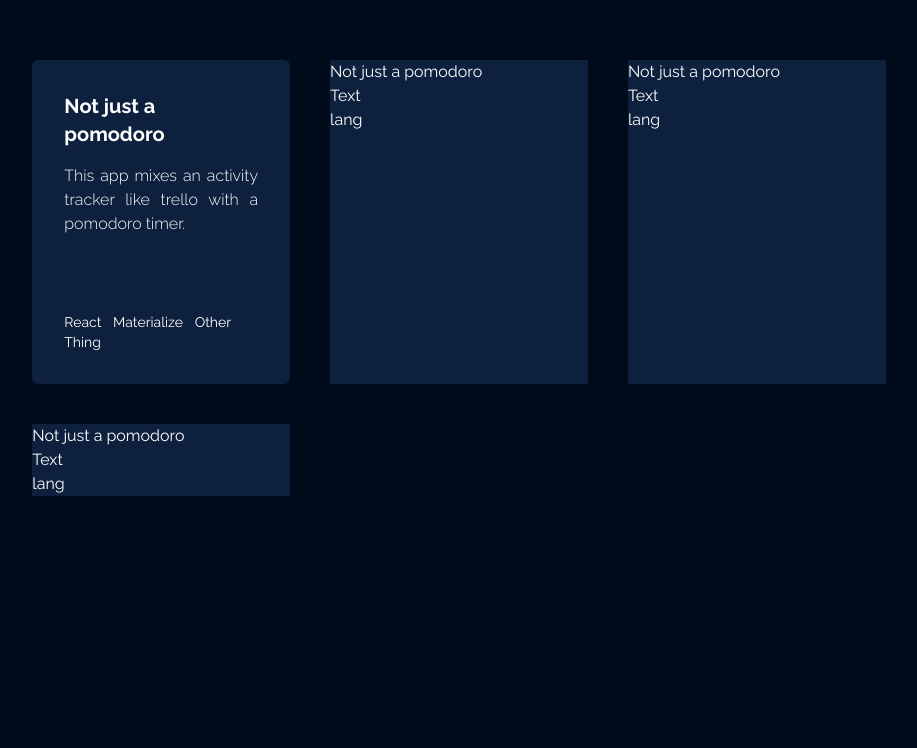
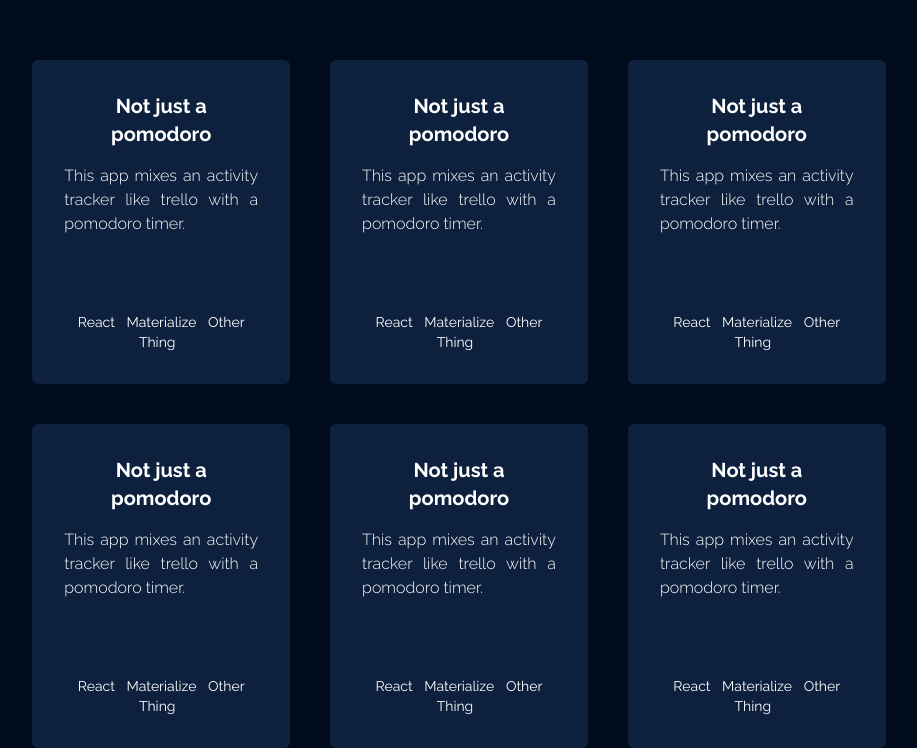
Before and after one commit to JoelDev7/portfolio-v1, a website: page src/index.html in a window 1280 px wide. Shown: the part 1656-2404 px from the top of the page, without its empty margins (181-1098 px from the left). Drawn offline with Linux system fonts and the light colour scheme.

Commit message:
overflow problem for 'projects' section solved

```diff
--- a/src/index.html
+++ b/src/index.html
@@ -98,14 +98,15 @@
         />
       </div>
     </section>
-    <section id="projects" class="overflow-auto">
-      <div class="w-8/12 mx-auto grid grid-cols-3 gap-10 mt-10">
+    <section id="projects" class="text-center">
+      <!-- TODO Solve the problem with section height and card display overflow -->
+      <div class="inline-block">
+        <div
+          class="w-8/12 mx-auto grid grid-cols-1 sm:grid-cols-2 md:grid-cols-2 lg:grid-cols-3 gap-10 mt-10"
+        >
           <div class="project-container bg-tertiary py-8 px-8 rounded-md">
             <h1 class="text-xl font-bold">Not just a pomodoro</h1>
-          <p
-            style="min-height: 120px"
-            class="mt-4 font-light text-justify overflow-y-scroll"
-          >
+            <p style="min-height: 120px" class="mt-4 font-light text-justify">
               This app mixes an activity tracker like trello with a pomodoro
               timer.
             </p>
@@ -115,26 +116,66 @@
               <li class="mr-2 inline">Other Thing</li>
             </ul>
           </div>
-        <div class="project-container bg-tertiary">
-          <h1>Not just a pomodoro</h1>
-          <p>Text</p>
-          <ul>
-            <li>lang</li>
+          <div class="project-container bg-tertiary py-8 px-8 rounded-md">
+            <h1 class="text-xl font-bold">Not just a pomodoro</h1>
+            <p style="min-height: 120px" class="mt-4 font-light text-justify">
+              This app mixes an activity tracker like trello with a pomodoro
+              timer.
+            </p>
+            <ul class="mt-7 text-sm">
+              <li class="mr-2 inline">React</li>
+              <li class="mr-2 inline">Materialize</li>
+              <li class="mr-2 inline">Other Thing</li>
             </ul>
           </div>
-        <div class="project-container bg-tertiary">
-          <h1>Not just a pomodoro</h1>
-          <p>Text</p>
-          <ul>
-            <li>lang</li>
+          <div class="project-container bg-tertiary py-8 px-8 rounded-md">
+            <h1 class="text-xl font-bold">Not just a pomodoro</h1>
+            <p style="min-height: 120px" class="mt-4 font-light text-justify">
+              This app mixes an activity tracker like trello with a pomodoro
+              timer.
+            </p>
+            <ul class="mt-7 text-sm">
+              <li class="mr-2 inline">React</li>
+              <li class="mr-2 inline">Materialize</li>
+              <li class="mr-2 inline">Other Thing</li>
             </ul>
           </div>
-        <div class="project-container bg-tertiary">
-          <h1>Not just a pomodoro</h1>
-          <p>Text</p>
-          <ul>
-            <li>lang</li>
+          <div class="project-container bg-tertiary py-8 px-8 rounded-md">
+            <h1 class="text-xl font-bold">Not just a pomodoro</h1>
+            <p style="min-height: 120px" class="mt-4 font-light text-justify">
+              This app mixes an activity tracker like trello with a pomodoro
+              timer.
+            </p>
+            <ul class="mt-7 text-sm">
+              <li class="mr-2 inline">React</li>
+              <li class="mr-2 inline">Materialize</li>
+              <li class="mr-2 inline">Other Thing</li>
             </ul>
+          </div>
+          <div class="project-container bg-tertiary py-8 px-8 rounded-md">
+            <h1 class="text-xl font-bold">Not just a pomodoro</h1>
+            <p style="min-height: 120px" class="mt-4 font-light text-justify">
+              This app mixes an activity tracker like trello with a pomodoro
+              timer.
+            </p>
+            <ul class="mt-7 text-sm">
+              <li class="mr-2 inline">React</li>
+              <li class="mr-2 inline">Materialize</li>
+              <li class="mr-2 inline">Other Thing</li>
+            </ul>
+          </div>
+          <div class="project-container bg-tertiary py-8 px-8 rounded-md">
+            <h1 class="text-xl font-bold">Not just a pomodoro</h1>
+            <p style="min-height: 120px" class="mt-4 font-light text-justify">
+              This app mixes an activity tracker like trello with a pomodoro
+              timer.
+            </p>
+            <ul class="mt-7 text-sm">
+              <li class="mr-2 inline">React</li>
+              <li class="mr-2 inline">Materialize</li>
+              <li class="mr-2 inline">Other Thing</li>
+            </ul>
+          </div>
         </div>
       </div>
     </section>
--- a/src/index.js
+++ b/src/index.js
@@ -23,6 +23,6 @@ function setSectionHeight(sectionName) {
     const section = document.getElementById(sectionName);
     const windowHeight = isNaN(window.innerHeight) ? window.clientHeight : window.innerHeight;
     const pageHeaderHeight = document.getElementById('pageHeader').clientHeight;
-    section.style.height = (windowHeight - pageHeaderHeight)+'px'; //never forget 'px'
+    section.style.minHeight = (windowHeight - pageHeaderHeight)+'px'; //never forget 'px'
     section.style.marginTop = pageHeaderHeight + 'px';
 }
```
Also changed, not shown: dist/index.css. Lines whose indentation alone changed are shown as unchanged.
